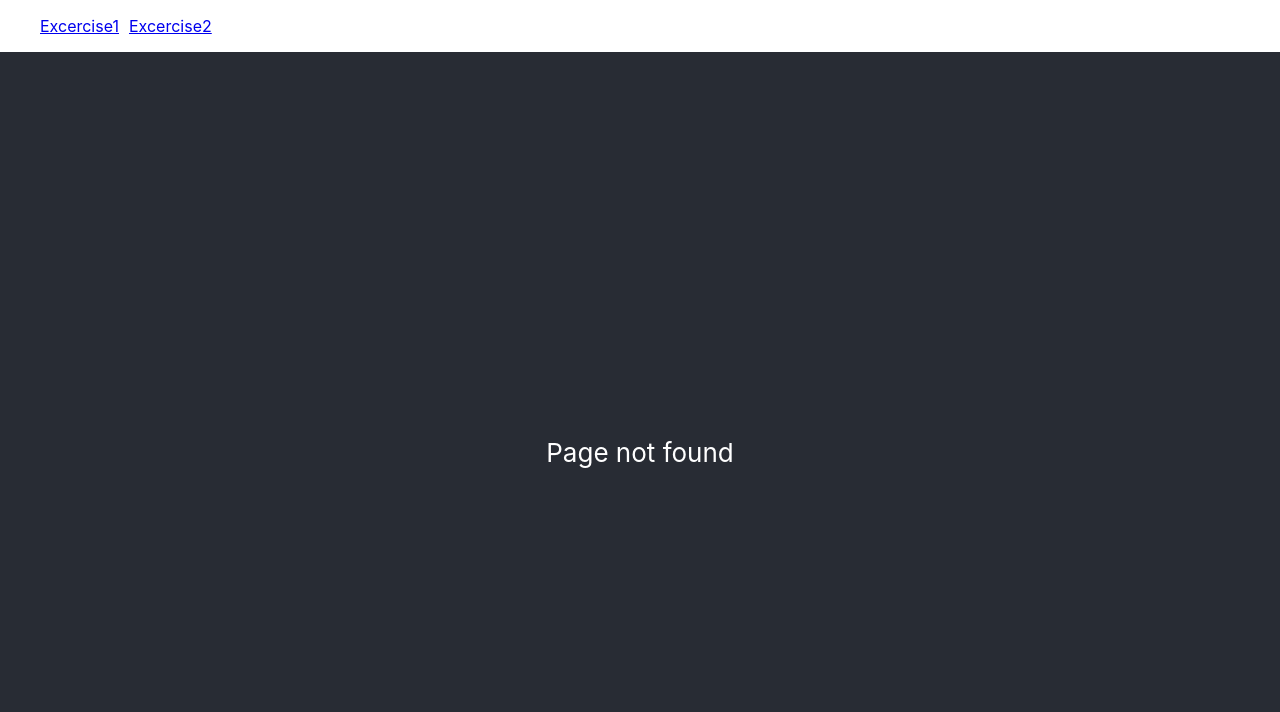
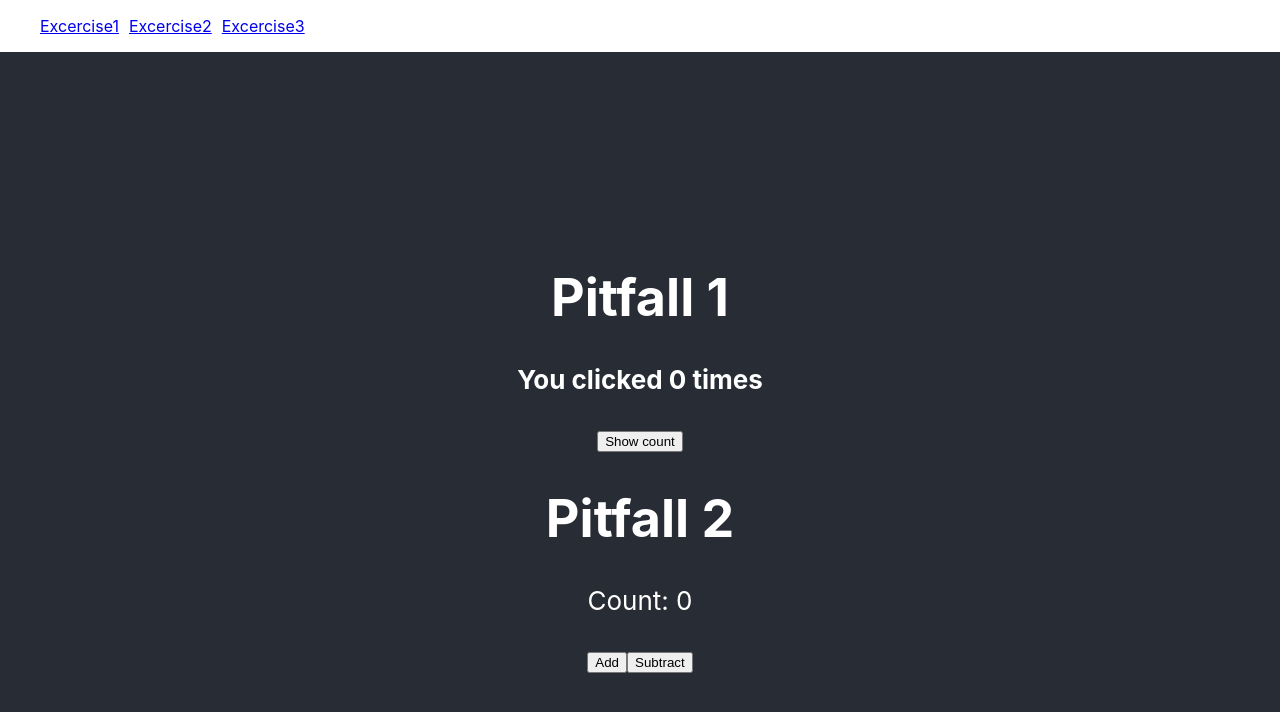
Before and after one commit to libertia/react-course-excercise, a React (Create React App) app: page /state2 in a window 1280 px wide. Before the commit this address had no page. Shown: the top 712 px of the page. Built offline with nearby package versions, Linux system fonts and the light colour scheme.

Commit message:
add excercise 3

```diff
--- /dev/null
+++ b/src/components/ex3/pitfall.tsx
@@ -0,0 +1,19 @@
+import { useState } from "react";
+
+export default function PitfallState() {
+  const [count, setCount] = useState(0);
+  const handleAlertClick = () => {
+    setTimeout(() => {
+      setCount(count + 1);
+    }, 3000);
+  };
+  return (
+    <div>
+      <h1>Pitfall 1</h1>
+      <p>
+        <strong>You clicked {count} times</strong>
+      </p>
+      <button onClick={handleAlertClick}>Show count</button>
+    </div>
+  );
+}
--- /dev/null
+++ b/src/components/ex3/pitfall2.tsx
@@ -0,0 +1,27 @@
+import { useState } from "react";
+
+export function Pitfall2() {
+  const [count, setCount] = useState(0);
+  const [currentCount, setCurrentCount] = useState("");
+  const increment = () => {
+    setCount(count + 1);
+    setCurrentCount(`computed count is ${count}`);
+  };
+  const decrement = () => {
+    setCount(count - 1);
+    setCurrentCount(`computed count is ${count}`);
+  };
+  return (
+    <div className="App">
+      <h1>Pitfall 2</h1>
+      <p>Count: {count}</p>
+      <p>{currentCount}</p>
+      <button type="button" onClick={increment}>
+        Add
+      </button>
+      <button type="button" onClick={decrement}>
+        Subtract
+      </button>
+    </div>
+  );
+}
--- a/src/layout/index.tsx
+++ b/src/layout/index.tsx
@@ -10,7 +10,9 @@ const Layout = () => {
         <li>
           <Link to="/state">Excercise2</Link>
         </li>
-
+        <li>
+          <Link to="/state2">Excercise3</Link>
+        </li>
       </ul>
     </nav>
     <div className="App">
--- /dev/null
+++ b/src/pages/excercise3.tsx
@@ -0,0 +1,12 @@
+import PitfallState from "../components/ex3/pitfall"
+import { Pitfall2 } from "../components/ex3/pitfall2"
+
+const StateExcercise2 = () => {
+
+  return (<>
+    <PitfallState />
+    <Pitfall2 />
+  </>)
+}
+
+export default StateExcercise2
--- a/src/router/index.tsx
+++ b/src/router/index.tsx
@@ -2,6 +2,7 @@ import { BrowserRouter, Route, Routes } from "react-router-dom"
 import Layout from "../layout"
 import ComponentExcercise from "../pages/excercise"
 import StateExcercise from "../pages/excercise2"
+import StateExcercise2 from "../pages/excercise3"
 
 const AppRouter = () => {
   return (<BrowserRouter>
@@ -10,7 +11,7 @@ const AppRouter = () => {
         {/* <Route index element={} /> */}
         <Route index element={<ComponentExcercise />} />
         <Route path="state" element={<StateExcercise />} />
-
+        <Route path="state2" element={<StateExcercise2 />} />
         <Route path="*" element={<div>Page not found</div>} />
       </Route>
     </Routes>
```
